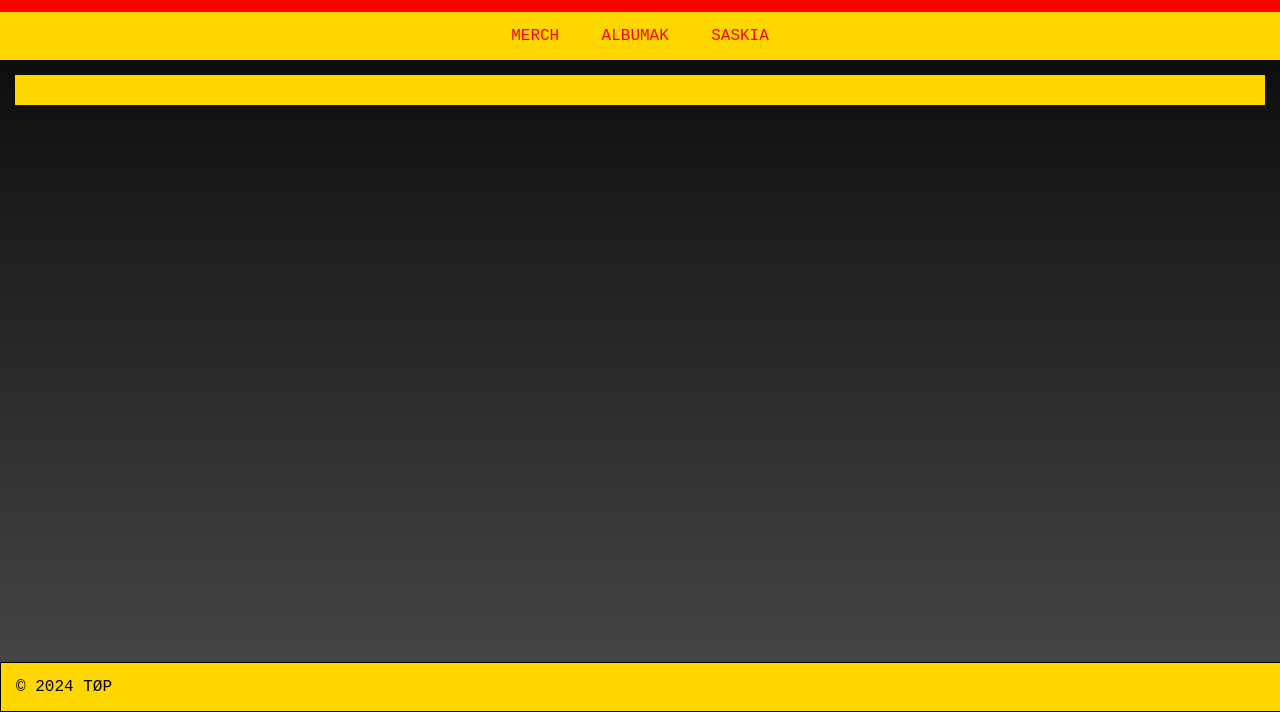
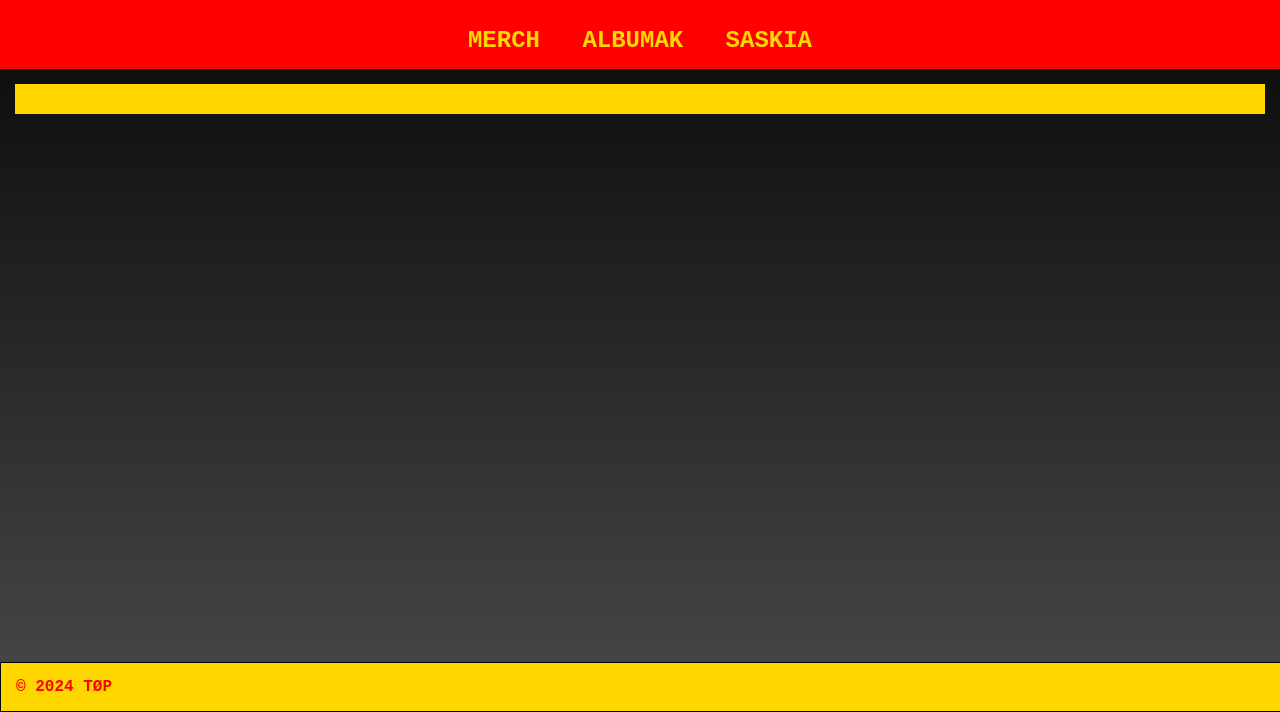
Before and after one commit to gorkaneitor/gorkaneitor.github.io, a plain HTML site: page index.html in a window 1280 px wide. Shown: the part 88-800 px from the top of the page. Drawn offline with Linux system fonts and the light colour scheme.

Commit message:
Bigarren bidalketa

```diff
--- a/Erronka3/css/index.css
+++ b/css/index.css
@@ -19,7 +19,7 @@ header img {
 }
 nav ul{
     padding: 15px;
-    background-color: gold;
+    background-color: red;
     text-align: center;
     row-gap: 40%;
 }
@@ -29,8 +29,9 @@ nav ul li {
 }
 nav a {
     text-decoration: none;
-    color: red;
-    font-size: 1em;
+    color: gold;
+    font-size: 1.5em;
+    font-weight: 700;
 }
 main {
     clear: both;
@@ -47,3 +48,7 @@ footer {
     bottom: 0;
     left: 0;
 }
+footer p{
+    color: red;
+    font-weight: 700;
+}
```
Also changed, not shown: img/TWENTYONEPILOTS.png (renamed from Erronka3/img/TWENTYONEPILOTS.png), img/top_logo.png (renamed from Erronka3/img/top_logo.png), index.html (renamed from Erronka3/index.html).
